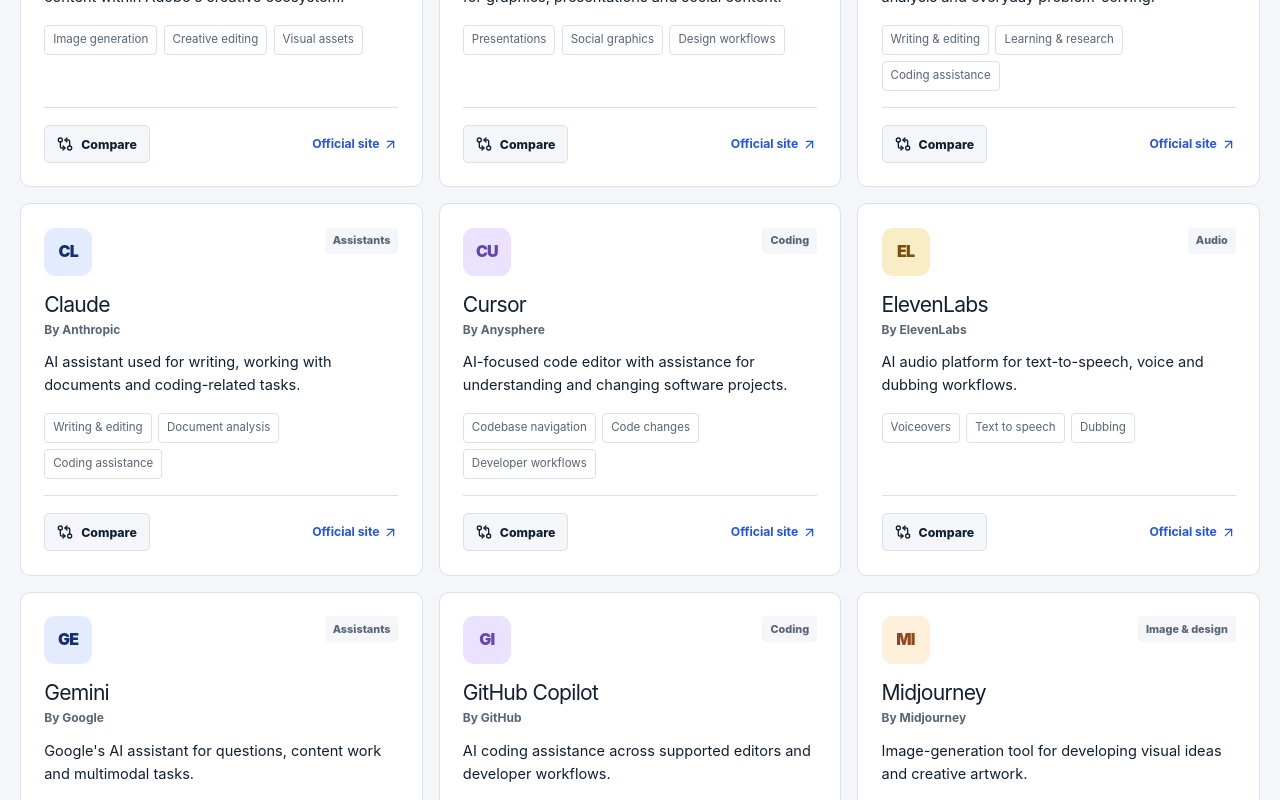
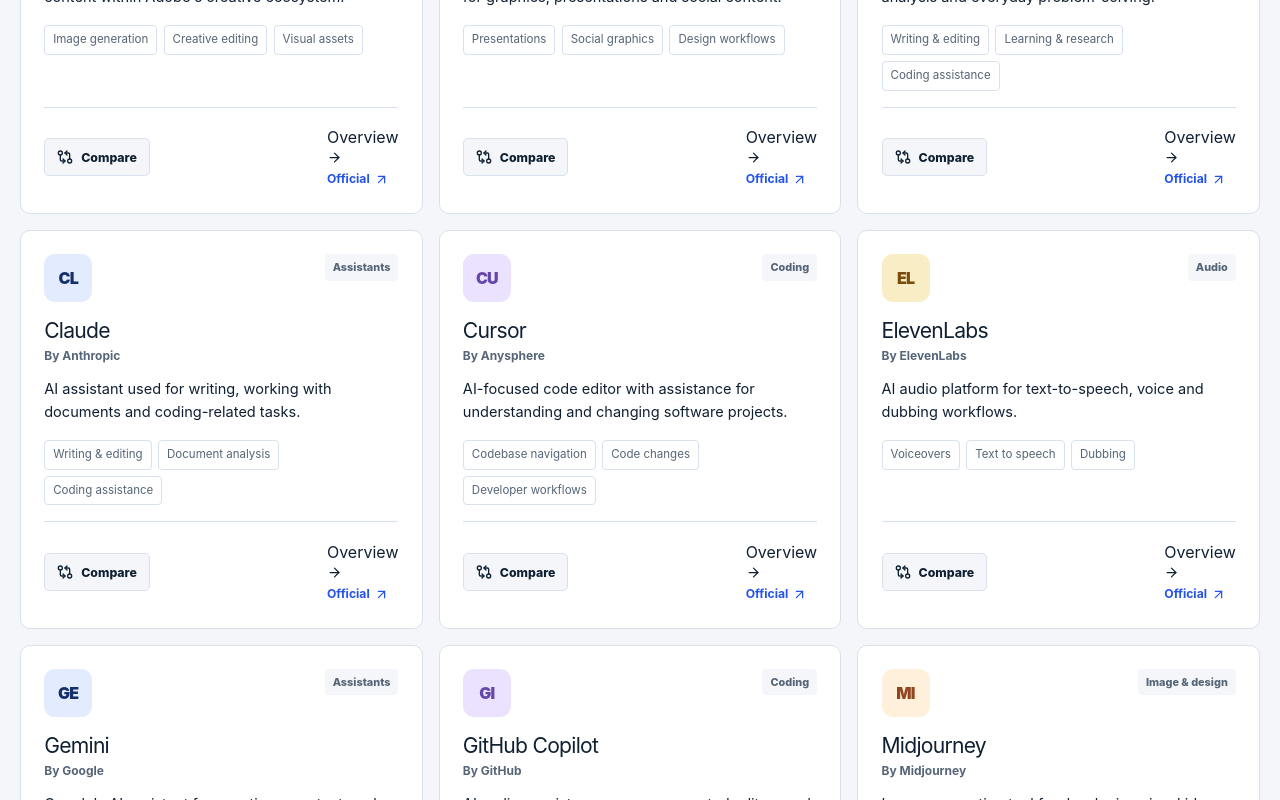
Before and after one commit to syleriofficial/Decodista, a Next.js app: page /ai-tools in a window 1280 px wide. Shown: the part 1380-2180 px from the top of the page. Built offline with nearby package versions, Linux system fonts and the light colour scheme; no server answers.

Commit message:
feat(ai-tools): link directory cards to descriptive tool profiles

```diff
--- a/components/ai-tools-explorer.tsx
+++ b/components/ai-tools-explorer.tsx
@@ -1,6 +1,7 @@
 "use client";
 
 import { useMemo, useState } from "react";
+import Link from "@/components/app-link";
 import { ArrowRight, ArrowUpRight, Check, GitCompareArrows, Search, X } from "lucide-react";
 import { AI_TOOL_CATEGORIES, AI_TOOLS, getCategoryLabel, type AiToolCategory } from "@/lib/ai-tools";
 
@@ -116,7 +117,7 @@ export function AiToolsExplorer() {
                   <span className="ai-tools-card-category">{getCategoryLabel(tool.category as AiToolCategory)}</span>
                 </div>
                 <div className="ai-tools-card-copy">
-                  <h3>{tool.name}</h3>
+                  <h3><Link href={`/ai-tools/${tool.slug}`}>{tool.name}</Link></h3>
                   <p className="ai-tools-provider">By {tool.provider}</p>
                   <p className="ai-tools-summary">{tool.description}</p>
                 </div>
@@ -135,9 +136,14 @@ export function AiToolsExplorer() {
                     {isSelected ? <Check size={16} aria-hidden="true" /> : <GitCompareArrows size={16} aria-hidden="true" />}
                     {isSelected ? "Selected" : "Compare"}
                   </button>
-                  <a href={tool.officialUrl} target="_blank" rel="noopener noreferrer" className="ai-tools-official" aria-label={`Visit ${tool.name} official website (opens in new tab)`}>
-                    Official site <ArrowUpRight size={15} aria-hidden="true" />
-                  </a>
+                  <div className="ai-tools-card-links">
+                    <Link href={`/ai-tools/${tool.slug}`} className="ai-tools-profile-link">
+                      Overview <ArrowRight size={15} aria-hidden="true" />
+                    </Link>
+                    <a href={tool.officialUrl} target="_blank" rel="noopener noreferrer" className="ai-tools-official" aria-label={`Visit ${tool.name} official website (opens in new tab)`}>
+                      Official <ArrowUpRight size={15} aria-hidden="true" />
+                    </a>
+                  </div>
                 </div>
               </article>
             );
```
